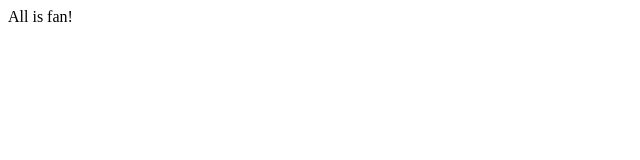
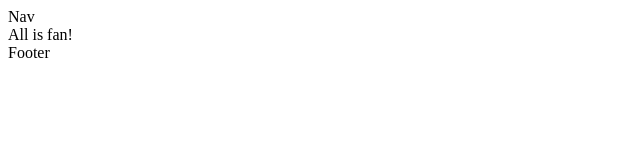
Before and after one commit to marwanalsaydali/myShop, a Next.js app: page / in a window 1280 px wide. Shown: the top 160 px of the page, without its empty margins (0-640 px from the left). Built offline with nearby package versions, Linux system fonts and the light colour scheme.

Commit message:
Add the layout to the entier app

```diff
--- /dev/null
+++ b/pages/_app.js
@@ -0,0 +1,10 @@
+import Layout from "../components/Layout";
+
+function MyApp({ Component, pageProps }) {
+  return (
+    <Layout>
+      <Component {...pageProps} />
+    </Layout>
+  );
+}
+export default MyApp;
```
